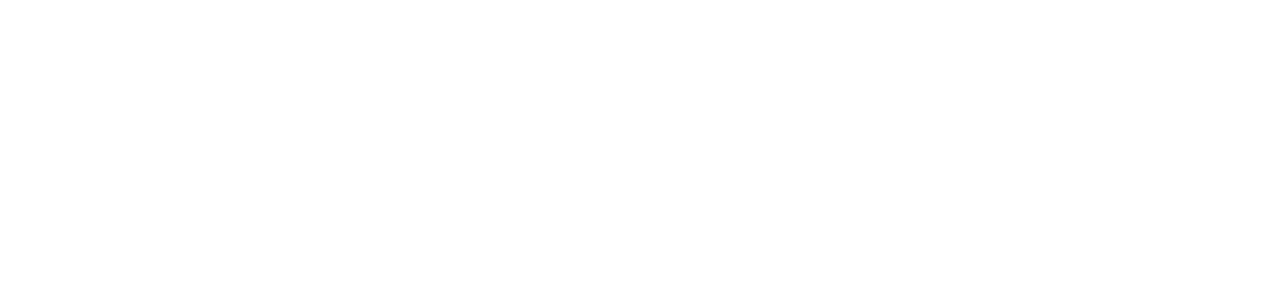
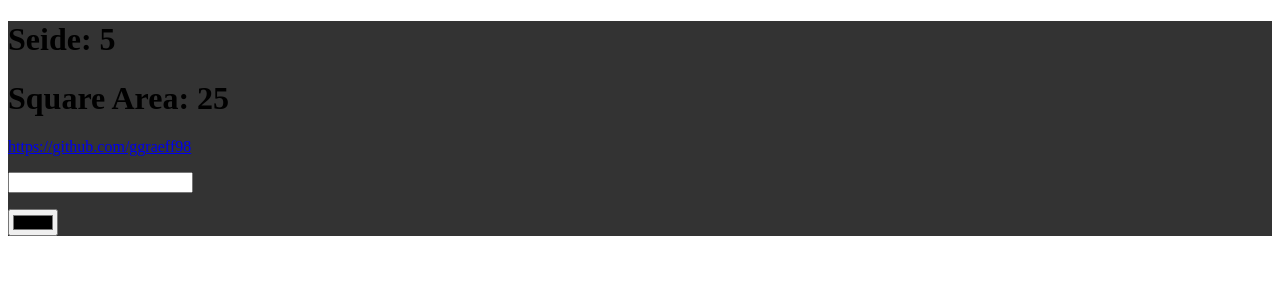
Before and after one commit to ggraeff98/learning-vue-origamid, a Vue app in the folder vueOrigamidClasses/: page / in a window 1280 px wide. Shown: the top 300 px of the page. Built offline with nearby package versions, Linux system fonts and the light colour scheme.

Commit message:
add exercise from class 0106

```diff
--- a/vueOrigamidClasses/src/App.vue
+++ b/vueOrigamidClasses/src/App.vue
@@ -1,6 +1,15 @@
 <template>
-  <div id="app">
-
+  <div id="app" :style="{background: colorSelected}">
+    <h1>Seide: {{side}}</h1>
+    <h1>Square Area: {{side * side}}</h1>
+    <a v-bind:href="href">{{href}}</a>
+    <p></p>
+    <input v-model="text" type="text">
+    <p></p>
+    {{text}}
+    <p></p>
+    <input v-model="colorSelected" type="color">
+    <p></p>
   </div>
 </template>
 
@@ -13,7 +22,10 @@
 
   data () {
     return {
-
+      side: 5,
+      href: 'https://github.com/ggraeff98',
+      text: '',
+      colorSelected: '#333'
     }
   },
   funtion: {
```
